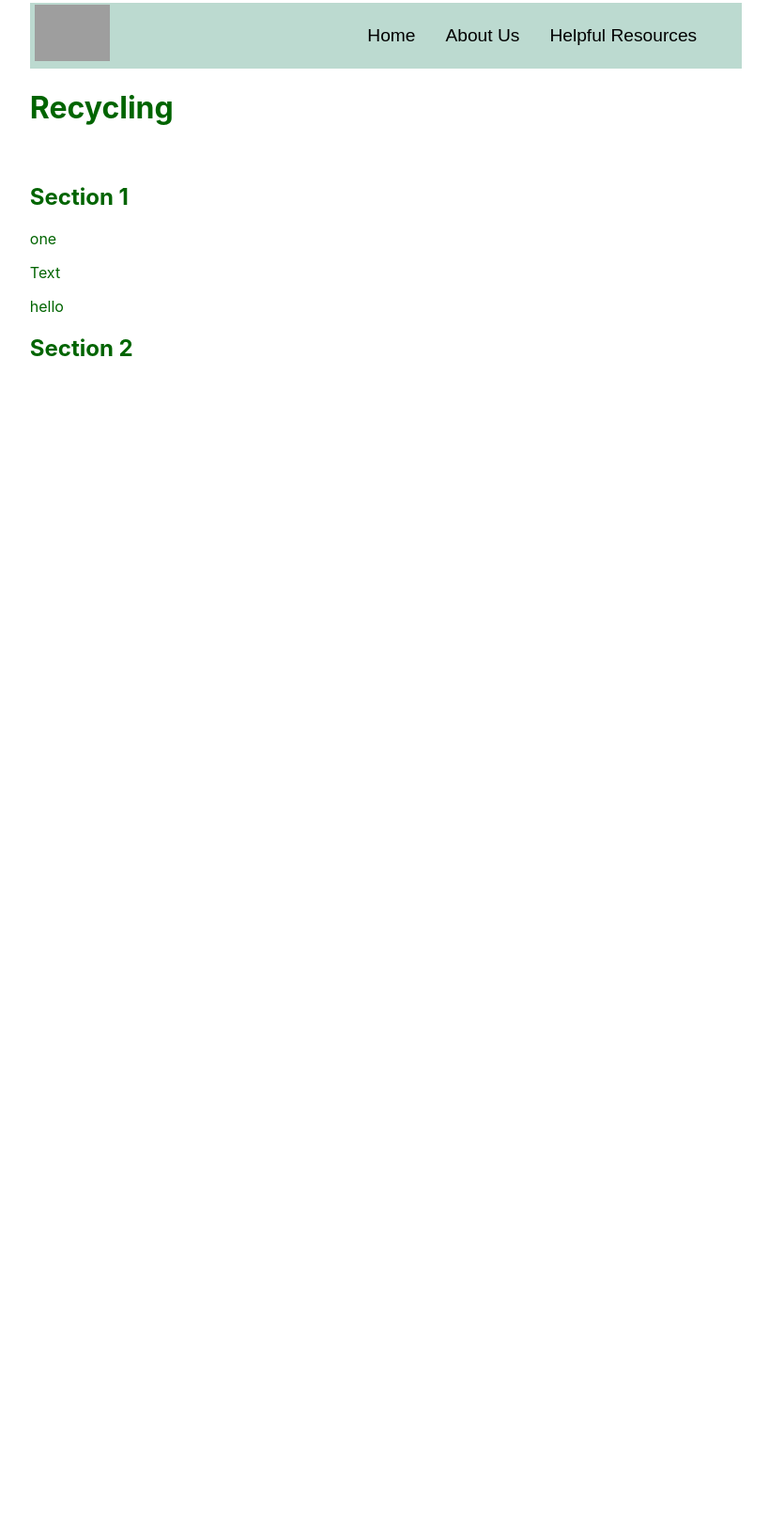
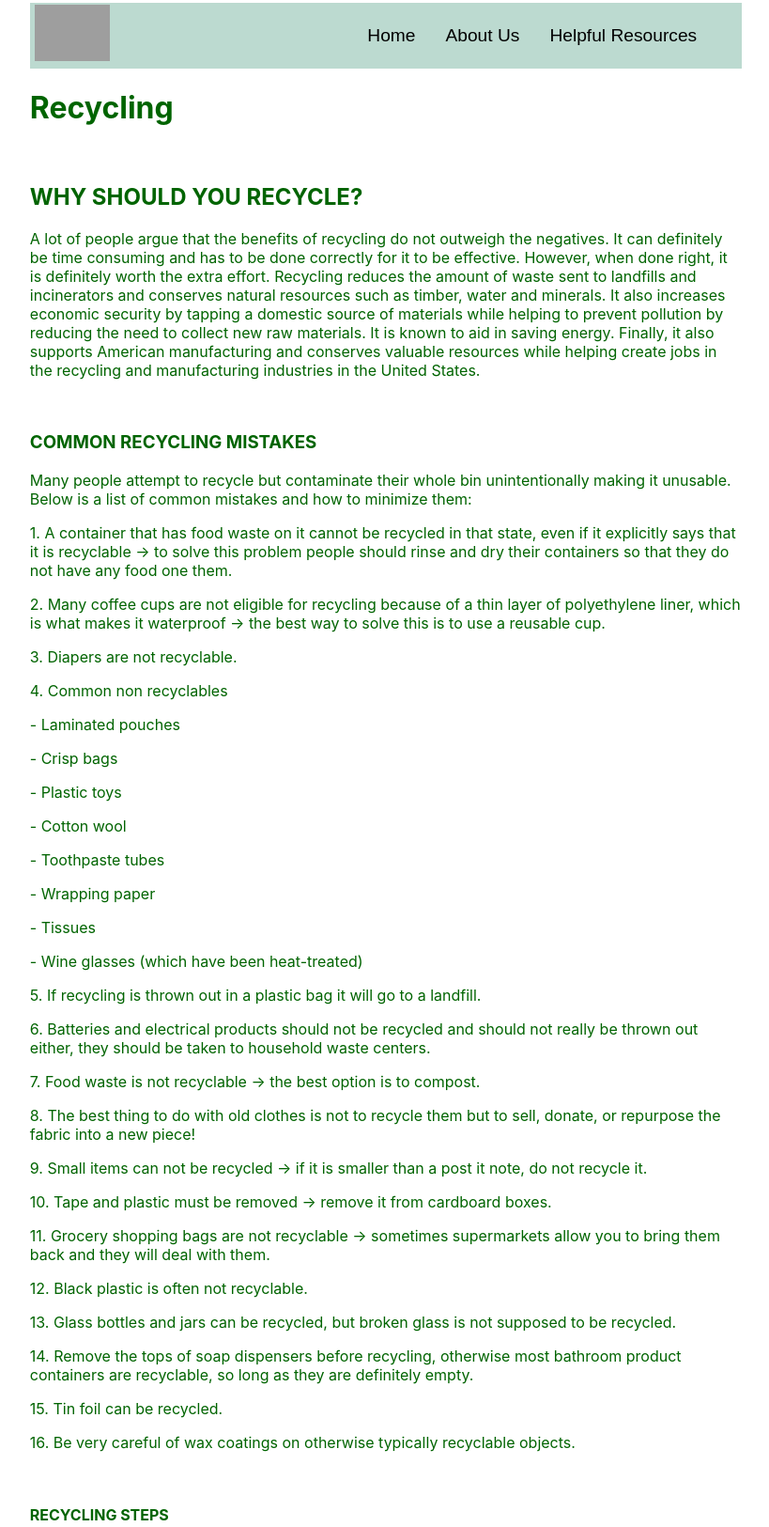
Before and after one commit to bengant3/recycleNashville, a Gatsby site: page /Information in a window 1280 px wide. Shown: the part 123-1748 px from the top of the page at 94% size, without its empty margins (229-1048 px from the left). Before the commit the page ends 800 px from the top, so only its background shows below. Built offline with nearby package versions, Linux system fonts and the light colour scheme; Gatsby itself is replaced by a stand-in of ours; grey boxes are pictures that could not be loaded.

Commit message:
Information page

```diff
--- a/src/pages/Information.js
+++ b/src/pages/Information.js
@@ -8,11 +8,38 @@ function Info(props) {
             <Navbar/>
             <h1>Recycling</h1>
             <br/>
-            <h2>Section 1</h2>
-            <p>{textArr[0]}</p>
-            <p>Text</p>
-            <p>hello</p>
-            <h2>Section 2</h2>
+            <h2>{textArr[0]}</h2>
+            <p>{textArr[1]}</p>
+            <br/>
+            <h3>{textArr[2]}</h3>
+            <p>{textArr[3]}</p>
+            <p>{textArr[4]}</p>
+            <p>{textArr[5]}</p>
+            <p>{textArr[6]}</p>
+            <p>{textArr[7]}</p>
+            <p>{textArr[8]}</p>
+            <p>{textArr[9]}</p>
+            <p>{textArr[10]}</p>
+            <p>{textArr[11]}</p>
+            <p>{textArr[12]}</p>
+            <p>{textArr[13]}</p>
+            <p>{textArr[14]}</p>
+            <p>{textArr[15]}</p>
+            <p>{textArr[16]}</p>
+            <p>{textArr[17]}</p>
+            <p>{textArr[18]}</p>
+            <p>{textArr[19]}</p>
+            <p>{textArr[20]}</p>
+            <p>{textArr[21]}</p>
+            <p>{textArr[22]}</p>
+            <p>{textArr[23]}</p>
+            <p>{textArr[24]}</p>
+            <p>{textArr[25]}</p>
+            <p>{textArr[26]}</p>
+            <p>{textArr[27]}</p>
+            <br/>
+            <h4>{textArr[28]}</h4>
+            <p>{textArr[29]}</p>
         </div>
     );
 }
--- a/src/text/InfoPageText.js
+++ b/src/text/InfoPageText.js
@@ -2,11 +2,36 @@
 import React from 'react';
 
 const textArr = [
-    'one',
-    'two',
-    'three',
-    'four',
-    'five',
+    'WHY SHOULD YOU RECYCLE?',
+    'A lot of people argue that the benefits of recycling do not outweigh the negatives. It can definitely be time consuming and has to be done correctly for it to be effective. However, when done right, it is definitely worth the extra effort. Recycling reduces the amount of waste sent to landfills and incinerators and conserves natural resources such as timber, water and minerals. It also increases economic security by tapping a domestic source of materials while helping to prevent pollution by reducing the need to collect new raw materials. It is known to aid in saving energy. Finally, it also supports American manufacturing and conserves valuable resources while helping create jobs in the recycling and manufacturing industries in the United States.',
+    'COMMON RECYCLING MISTAKES',
+    'Many people attempt to recycle but contaminate their whole bin unintentionally making it unusable. Below is a list of common mistakes and how to minimize them:',
+    '1. A container that has food waste on it cannot be recycled in that state, even if it explicitly says that it is recyclable → to solve this problem people should rinse and dry their containers so that they do not have any food one them.',
+    '2. Many coffee cups are not eligible for recycling because of a thin layer of polyethylene liner, which is what makes it waterproof → the best way to solve this is to use a reusable cup.',
+    '3. Diapers are not recyclable.',
+    '4. Common non recyclables',
+    '   - Laminated pouches',
+    '   - Crisp bags',
+    '   - Plastic toys',
+    '   - Cotton wool',
+    '   - Toothpaste tubes',
+    '   - Wrapping paper',
+    '   - Tissues',
+    '   - Wine glasses (which have been heat-treated)',
+    '5. If recycling is thrown out in a plastic bag it will go to a landfill.',
+    '6. Batteries and electrical products should not be recycled and should not really be thrown out either, they should be taken to household waste centers.',
+    '7. Food waste is not recyclable → the best option is to compost.',
+    '8. The best thing to do with old clothes is not to recycle them but to sell, donate, or repurpose the fabric into a new piece!',
+    '9. Small items can not be recycled → if it is smaller than a post it note, do not recycle it.',
+    '10. Tape and plastic must be removed → remove it from cardboard boxes.',
+    '11. Grocery shopping bags are not recyclable → sometimes supermarkets allow you to bring them back and they will deal with them.',
+    '12. Black plastic is often not recyclable.',
+    '13. Glass bottles and jars can be recycled, but broken glass is not supposed to be recycled.',
+    '14. Remove the tops of soap dispensers before recycling, otherwise most bathroom product containers are recyclable, so long as they are definitely empty.',
+    '15. Tin foil can be recycled.',
+    '16. Be very careful of wax coatings on otherwise typically recyclable objects.',
+    'RECYCLING STEPS',
+    'An interesting part of recycling is understanding the lifecycle of the objects we recycle. That is, trying to understand how what we put in our bin eventually becomes products we see in stores that say “made out of recycled materials”. The first step of recycling is collection and processing. This can happen through curbside collection, drop off centers, deposit or refund programs, etc. Then these items are sent to a recovery facility to be sorted, cleaned, and processed into materials that can be used in manufacturing. Recyclables are then bought and sold like raw materials. Next comes manufacturing, where these recycled materials are turned into new products. The final step in this process is purchasing new products made from recycled materials. Common items made with recycled materials are aluminum cans, carpeting, newspapers, and so much else that we do not realize!',
 ]
 
 
```
Also changed, not shown: 3 other files.
